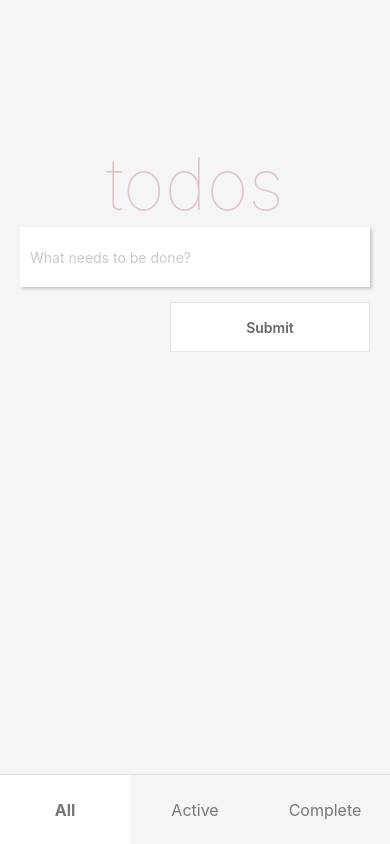
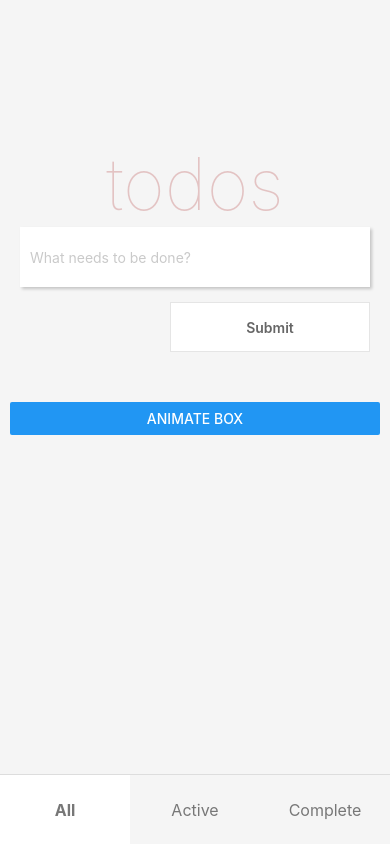
Before and after one commit to Jeontaeyun/react-native-todo, a React Native app: screen / in a window 390 px wide. Built offline with nearby package versions, Linux system fonts and the light colour scheme.

Commit message:
feat : example animation

```diff
--- a/src/App.js
+++ b/src/App.js
@@ -5,6 +5,7 @@ import InputText from "./components/TextInput";
 import Button from "./components/Button";
 import TodoList from "./container/TodoList";
 import TabBar from "./container/TabBar";
+import Animation from "./components/Animation";
 /**
  * ScrollView는 플랫폼을 감싸는 것으로 스크롤이 가능한 View 컴포넌트 입니다.
  * keyboardShouldPersistTaps속성은 키보드각 열리 있으면 닫아서 UI가 onPress이벤트를 모두 처리하게 합니다.
@@ -81,6 +82,7 @@ class App extends React.Component {
                         toggleComplete={this.toggleComplete}
                     />
                     <Button submitTodo={this.submitTodo} />
+                    <Animation />
                 </ScrollView>
                 <TabBar type={type} setType={this.setType} />
             </View>
--- /dev/null
+++ b/src/components/Animation/index.js
@@ -0,0 +1,41 @@
+import React from "react";
+import { View, StyleSheet, Button, Animated } from "react-native";
+
+const Animation = () => {
+    const marginTop = new Animated.Value(20);
+
+    const animate = () => {
+        Animated.timing(marginTop, {
+            toValue: 200,
+            duration: 500,
+        }).start();
+    };
+
+    const interpolateAnimate = marginTop.interpolate({
+        inputRange: [20, 50],
+        outputRange: ["blue", "green"],
+    });
+
+    return (
+        <View style={styles.container}>
+            <Button title="Animate Box" onPress={animate} />
+            <Animated.View style={[styles.box, { marginTop: marginTop }]} />
+            <Animated.View style={[styles.box, { backgroundColor: interpolateAnimate }]} />
+        </View>
+    );
+};
+
+const styles = StyleSheet.create({
+    container: {
+        flex: 1,
+        padding: 10,
+        paddingTop: 50,
+    },
+    box: {
+        flex: 1,
+        height: 150,
+        backgroundColor: "red",
+    },
+});
+
+export default Animation;
```
Also changed, not shown: 1 other file (tests, documents, lock files or other folders).
